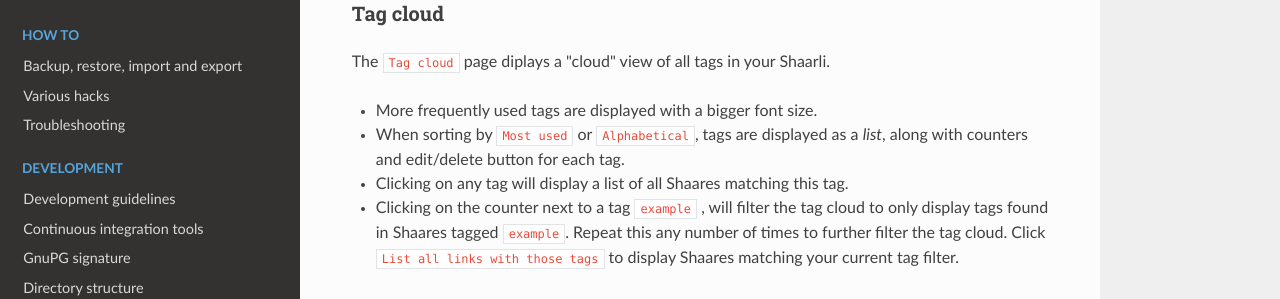
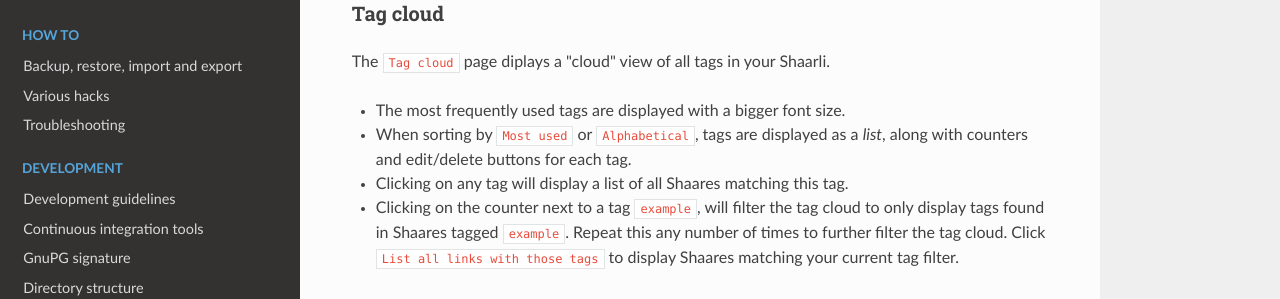
Before and after one commit to sebsauvage/Shaarli, an MkDocs documentation site: the page built from doc/md/Browsing-and-searching.md, in a window 1280 px wide and 900 px high, scrolled down 446 px. Shown: the part 157-456 px from the top of the window. Built offline with MkDocs 1.6.1, drawn with Linux system fonts in a browser that asks for light colours; nearby versions of some CDN libraries; old or Windows-style settings are respelled for this version of MkDocs.

Commit message:
minor fixes, ref #998

```diff
--- a/doc/md/Browsing-and-searching.md
+++ b/doc/md/Browsing-and-searching.md
@@ -18,10 +18,10 @@
 
 The `Tag cloud` page diplays a "cloud" view of all tags in your Shaarli.
 
- * More frequently used tags are displayed with a bigger font size.
- * When sorting by `Most used` or `Alphabetical`, tags are displayed as a _list_, along with counters and edit/delete button for each tag.
+ * The most frequently used tags are displayed with a bigger font size.
+ * When sorting by `Most used` or `Alphabetical`, tags are displayed as a _list_, along with counters and edit/delete buttons for each tag.
  * Clicking on any tag will display a list of all Shaares matching this tag.
- * Clicking on the counter next to a tag `example` , will filter the tag cloud to only display tags found in Shaares tagged `example`. Repeat this any number of times to further filter the tag cloud. Click `List all links with those tags` to display Shaares matching your current tag filter.
+ * Clicking on the counter next to a tag `example`, will filter the tag cloud to only display tags found in Shaares tagged `example`. Repeat this any number of times to further filter the tag cloud. Click `List all links with those tags` to display Shaares matching your current tag filter.
 
 ## Filtering RSS feeds/Picture wall
 
```
